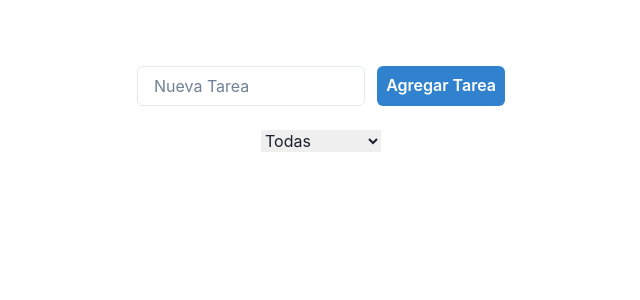
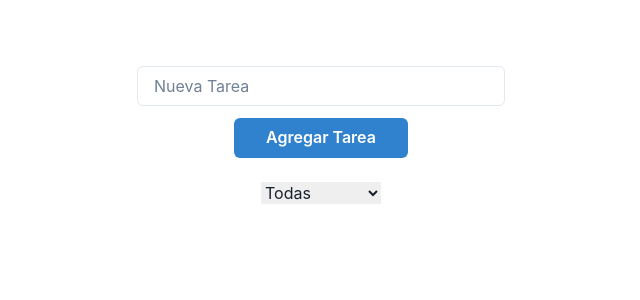
Before and after one commit to MaliSoi/ada-tp-modulo-4, a React (Vite) app: page / in a window 1280 px wide. Shown: the top 300 px of the page, without its empty margins (319-959 px from the left). Built offline with nearby package versions, Linux system fonts and the light colour scheme.

Commit message:
Agregar validación al formulario de nuevas tareas y mostrar mensaje de error

```diff
--- a/src/components/Form.jsx
+++ b/src/components/Form.jsx
@@ -1,29 +1,50 @@
 import {useState} from "react";
-import { Button, HStack, Input } from "@chakra-ui/react";
+import { Button, VStack, Input, FormControl, FormErrorMessage, Text } from "@chakra-ui/react";
 
 
 
 const Form = ({addTodo}) => {
     const [input, setInput] = useState("");
+    const [error, setError] = useState("");
 
     const handleSubmit = (e) => {
         e.preventDefault();
-        if (!input.trim()) return;
-        addTodo(input);
-        setInput("");
+
+        if (!input.trim()) {
+      setError("La tarea no puede estar vacía");
+      return;
+    }
+
+    setError("");
+    addTodo(input);
+    setInput("");
     };
 
     return (
-        <HStack as="form" onSubmit={handleSubmit} spacing={3}>
+        <VStack as="form" onSubmit={handleSubmit} spacing={3} w="100%">
+
+            <FormControl isInvalid={!!error} W="100%">
+            <VStack spacing={1} align="start" w="100%">
             <Input
             placeholder="Nueva Tarea"
             value={input}
-            onChange={(e) => setInput(e.target.value)}
-            />
+            onChange={(e) => {
+                setInput(e.target.value);
+                if (error) setError(""); // limpiar error al escribir
+          }}
+          />
+
+            <FormErrorMessage minH="20px">
+            {error}
+            </FormErrorMessage>
+            </VStack>
+            </FormControl>
+
             <Button type="submit" colorScheme="blue" size="md" px={8} py={3} >
-                Agregar Tarea
+            Agregar Tarea
             </Button>
-        </HStack>
+
+            </VStack>
 
     );
 };
```
